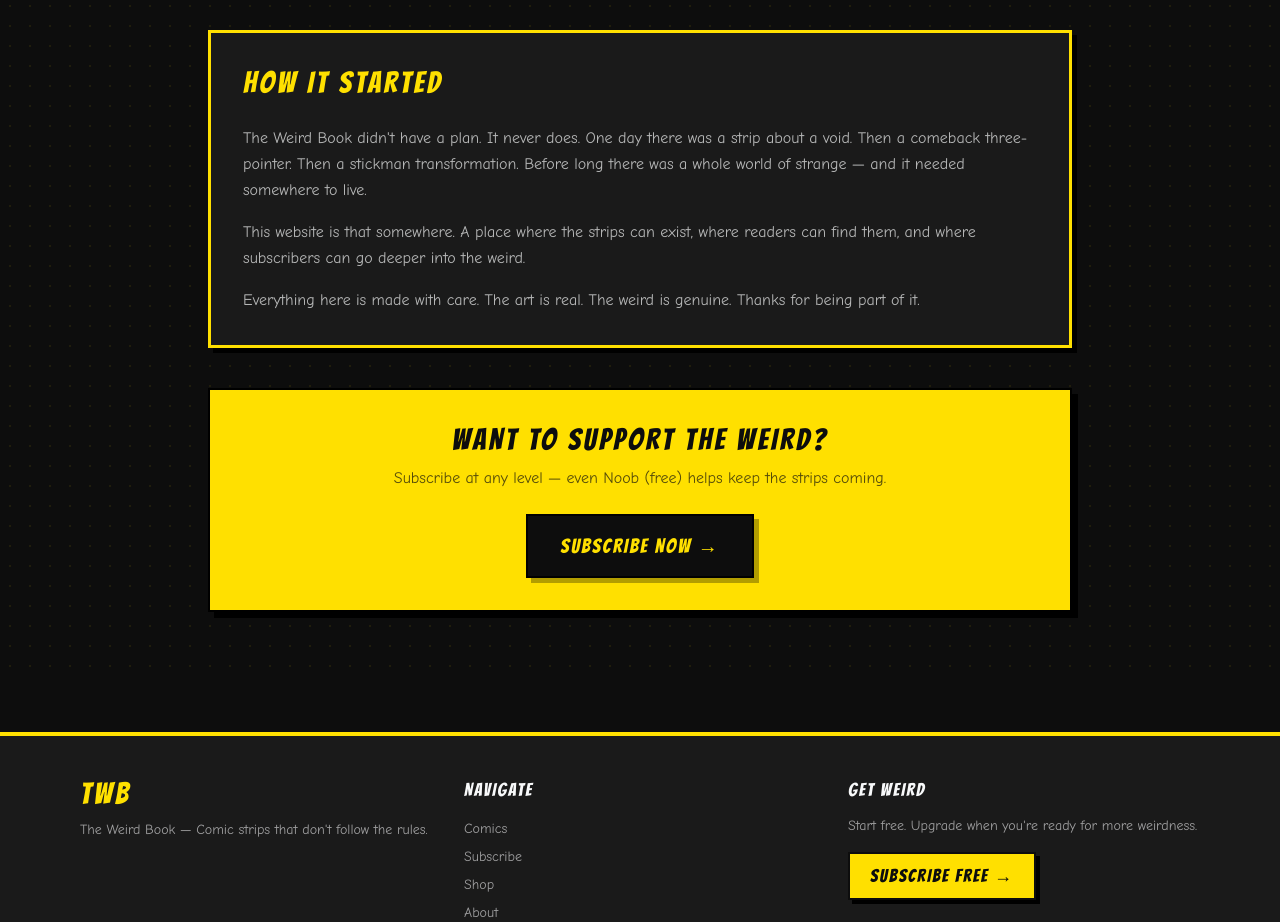
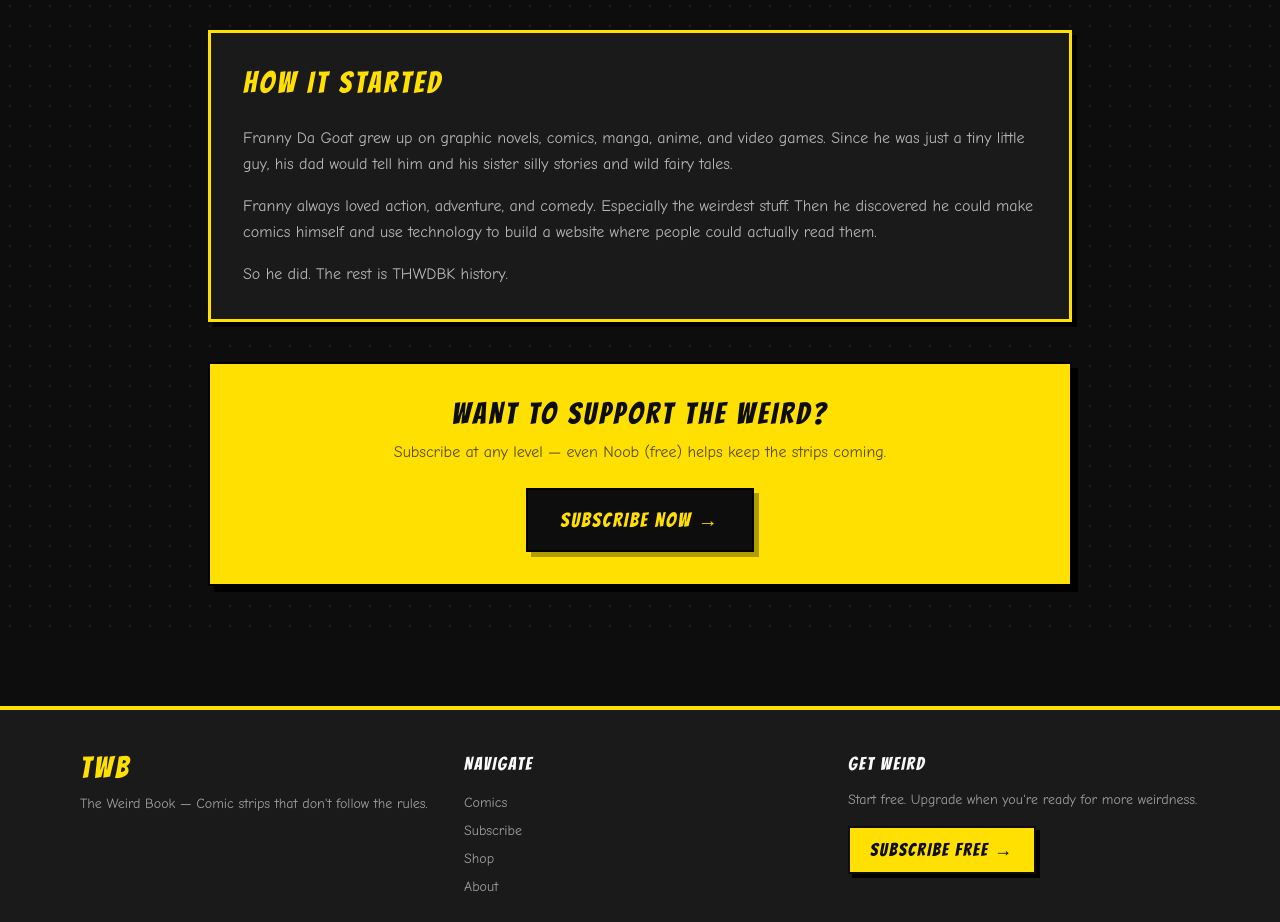
Before and after one commit to joeycampbell-jrok/twb-website, a Next.js app: page /about in a window 1280 px wide. Shown: the part 940-1862 px from the top of the page. Built offline with nearby package versions, Linux system fonts and the light colour scheme.

Commit message:
Update How It Started copy on About page
Replace the origin story placeholder with Franny's real background.

```diff
--- a/app/about/page.tsx
+++ b/app/about/page.tsx
@@ -72,17 +72,17 @@ export default function AboutPage() {
           <h2 className="font-bangers text-3xl text-twb-yellow tracking-widest mb-6">HOW IT STARTED</h2>
           <div className="space-y-4 font-comic text-twb-white/70 leading-relaxed">
             <p>
-              The Weird Book didn&apos;t have a plan. It never does. One day there was a strip about a void.
-              Then a comeback three-pointer. Then a stickman transformation. Before long there was a whole
-              world of strange — and it needed somewhere to live.
+              Franny Da Goat grew up on graphic novels, comics, manga, anime, and video games.
+              Since he was just a tiny little guy, his dad would tell him and his sister silly
+              stories and wild fairy tales.
             </p>
             <p>
-              This website is that somewhere. A place where the strips can exist, where readers can find them,
-              and where subscribers can go deeper into the weird.
+              Franny always loved action, adventure, and comedy. Especially the weirdest stuff.
+              Then he discovered he could make comics himself and use technology to build a website
+              where people could actually read them.
             </p>
             <p>
-              Everything here is made with care. The art is real. The weird is genuine.
-              Thanks for being part of it.
+              So he did. The rest is THWDBK history.
             </p>
           </div>
         </div>
```
